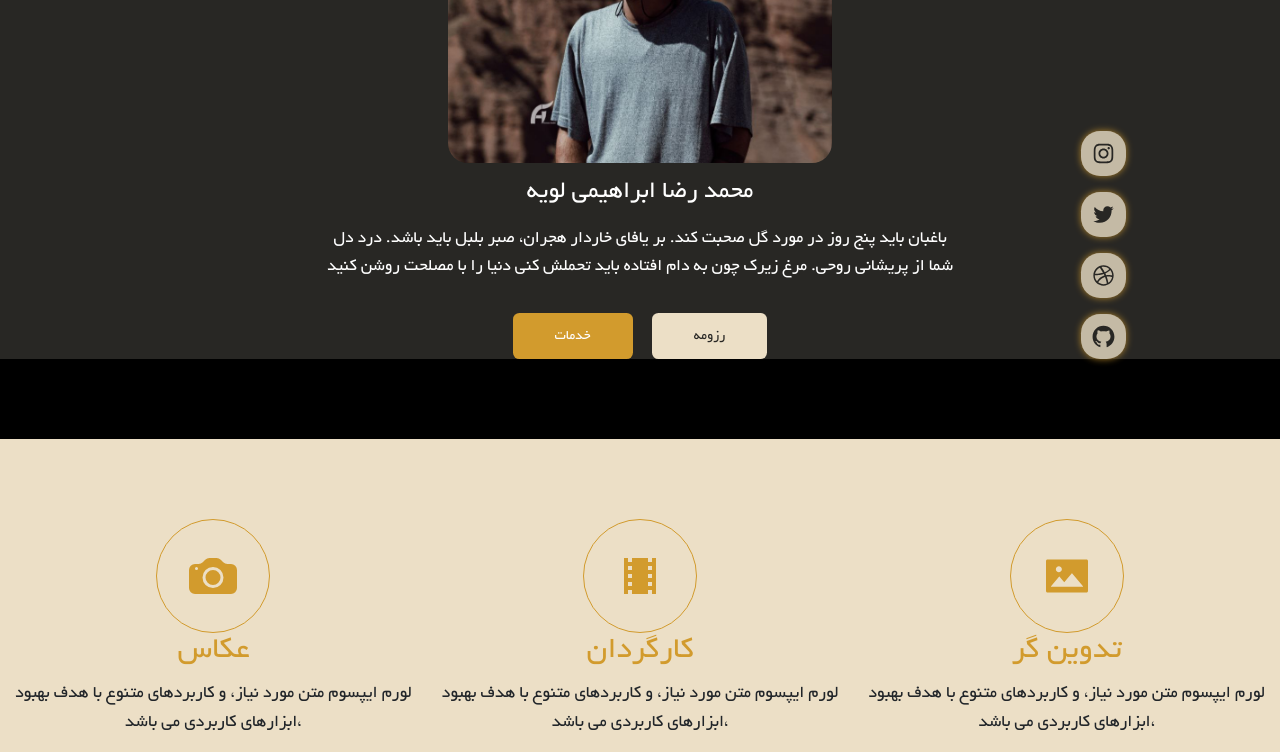
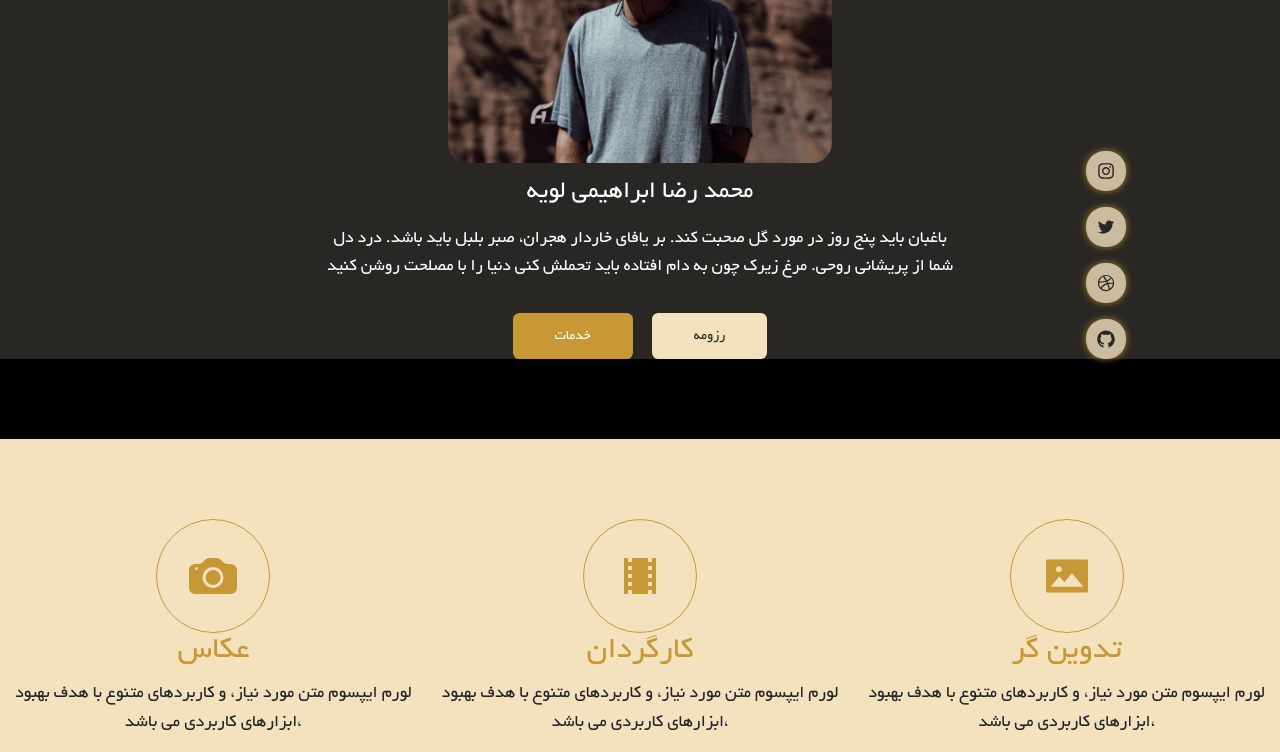
Before and after one commit to mjavad1100/portfoli-eris, a React (Create React App) app: page / in a window 1280 px wide. Shown: the part 960-1712 px from the top of the page. Built offline with nearby package versions, Linux system fonts and the light colour scheme.

Commit message:
run bitch

```diff
--- a/src/index.css
+++ b/src/index.css
@@ -9,7 +9,7 @@
 }
 
 :root{
-    /* 1  16 700 560 935 40*/
+    /* 1  16 700 560 935 40 153*/
     --light: #f6f6f9;
     --primary: #4E4FEB;
     --light-primary: #CFE8FF;
@@ -27,9 +27,9 @@
     --dark-lightness:44%;
     --light-lightness:85%;
     --white-lightness:100%;
-    --color-primary:hsl(var(--primary-hue), 65%, 50%) ;
+    --color-primary:hsl(var(--primary-hue), 57%, 50%) ;
     --color-white: hsl(0,5%, var(--white-lightness));
-    --color-light:hsl(var(--primary-hue),50%, var(--light-lightness));
+    --color-light:hsl(var(--primary-hue),70%, var(--light-lightness));
     --color-black:hsl(var(--primary-hue)5%,var(--black-lightness));
     --color-dark:hsl(var(--primary-hue,5%, var(--dark-lightness)));
     /*general container variavles*/
--- a/src/section/about/about.css
+++ b/src/section/about/about.css
@@ -50,7 +50,7 @@ flex-direction: column;
 gap: 1rem;
 }
 .header__socials a{
-    font-size: 25px;
+    font-size: 20px;
     aspect-ratio:1/1;
     padding: 10px;
     background: var(--color-light);
```
